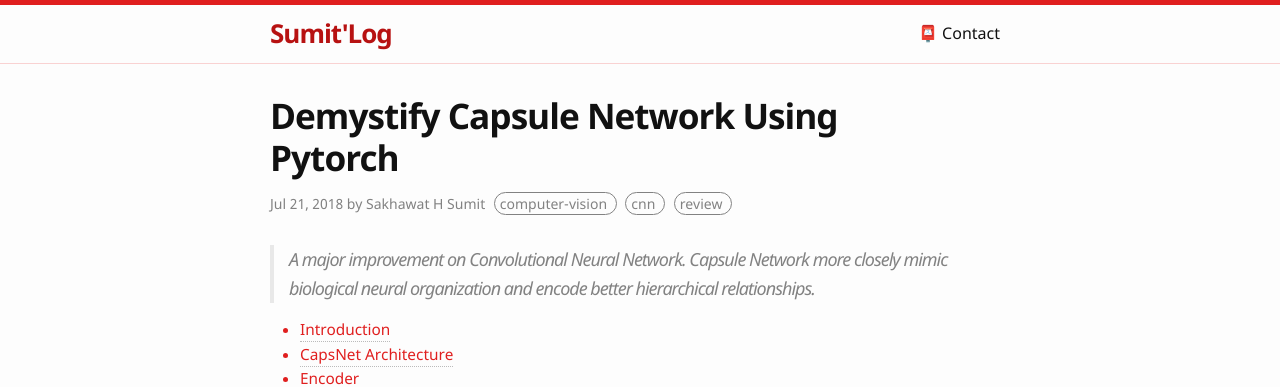
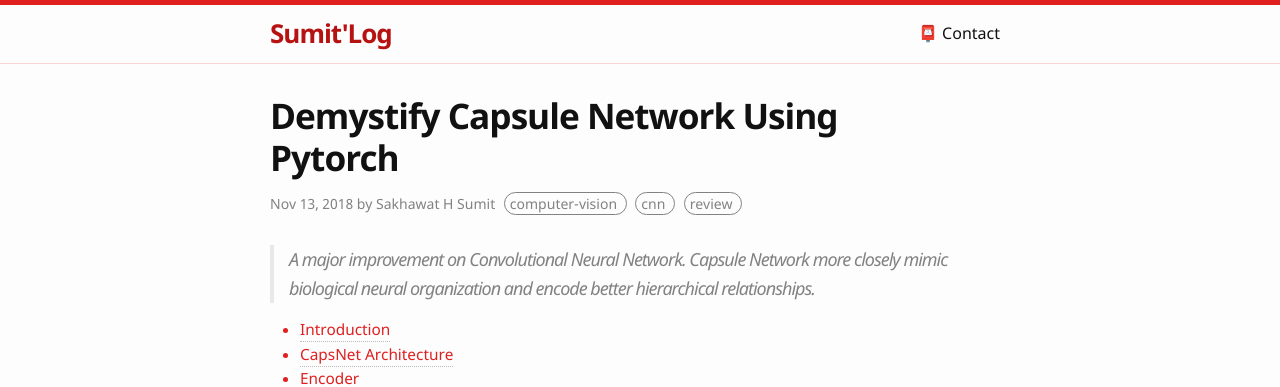
Before and after one commit to monirahmedtanveen/sumit.log, a Jekyll site: the page built from _posts/2018-11-13-demystify-capsule-network-using-pytorch.md, in a window 1280 px wide and 900 px high. Shown: the top 387 px of the window. Built offline with Jekyll 4.4.1, drawn with Linux system fonts in a browser that asks for light colours; formulas are drawn with MathJax 3.

Commit message:
Update 2018-11-13-demystify-capsule-network-using-pytorch.md

```diff
--- a/_posts/2018-11-13-demystify-capsule-network-using-pytorch.md
+++ b/_posts/2018-11-13-demystify-capsule-network-using-pytorch.md
@@ -2,7 +2,7 @@
 layout: post
 comments: false
 title: "Demystify Capsule Network Using Pytorch"
-date: 2018-07-21 10:18:00
+date: 2018-11-13 10:18:00
 tags: computer-vision cnn review
 ---
 
```
